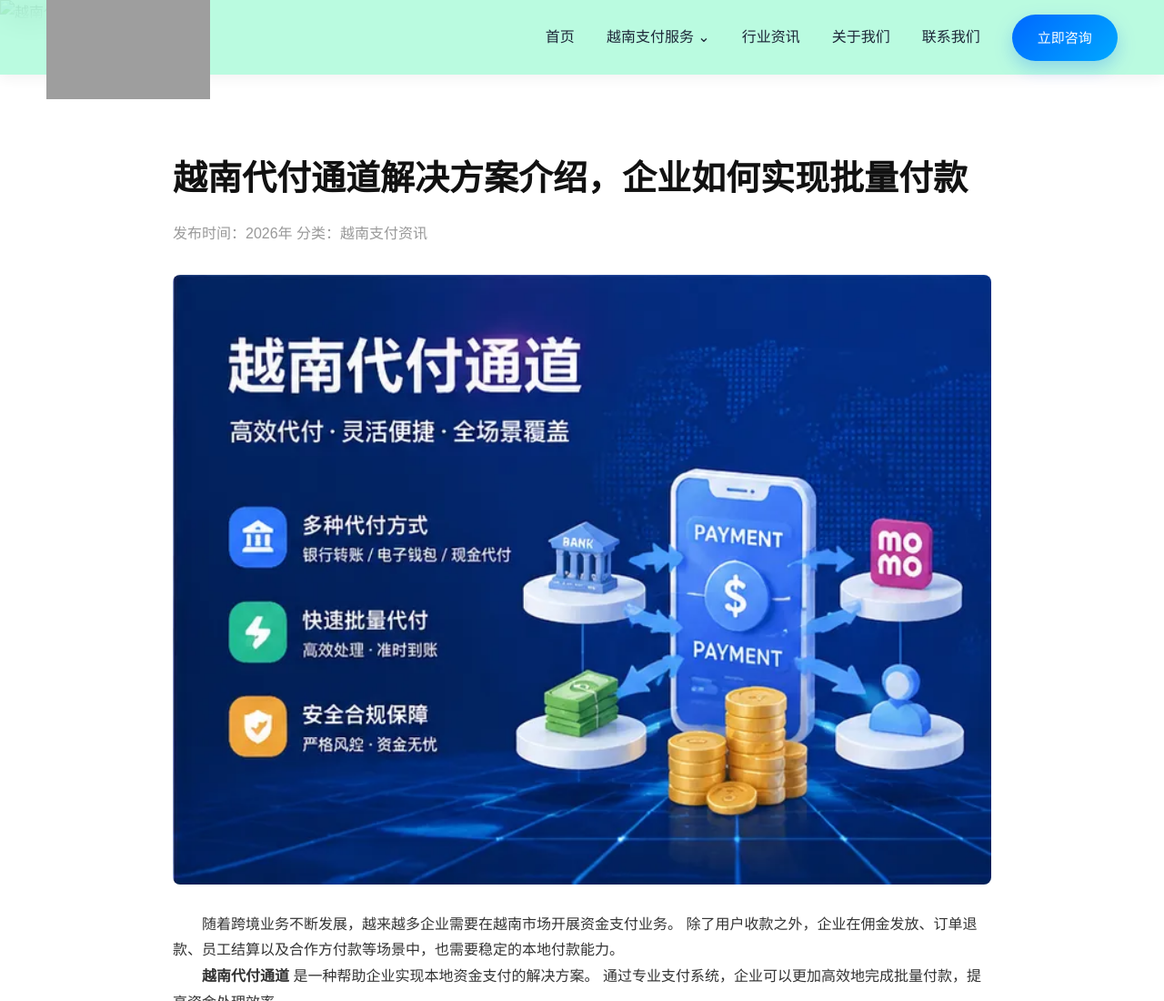
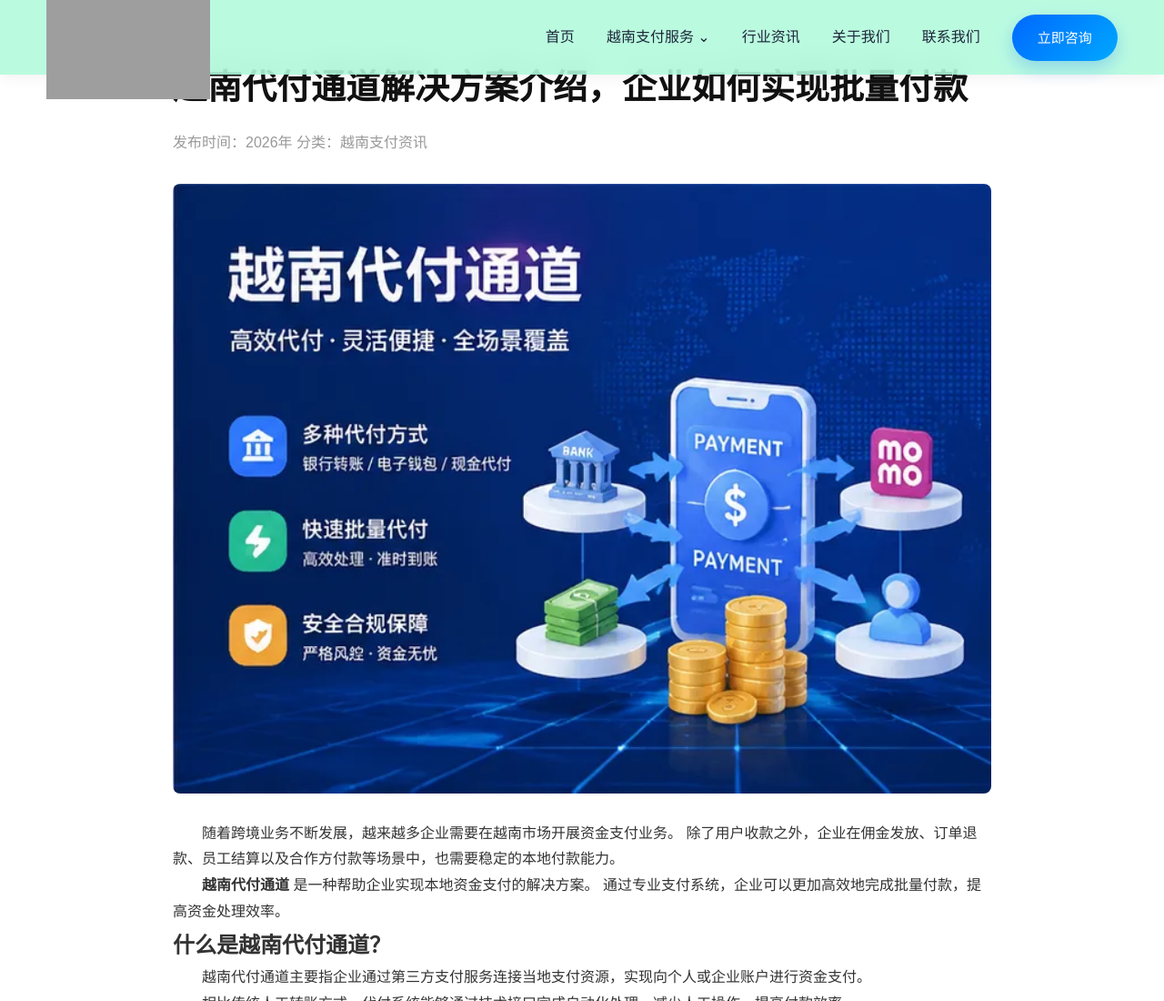
Before and after one commit to monicaalex01/ukpaycommerce, a plain HTML site: page news/article8.html in a window 1280 px wide. Shown: the top 1100 px of the page at 91% size. Drawn offline with Linux system fonts and the light colour scheme; grey boxes are pictures that could not be loaded.

Commit message:
Update article8.html

```diff
--- a/news/article8.html
+++ b/news/article8.html
@@ -134,19 +134,6 @@
         </div>
 
     </header>
-
-
-
-
-    <section class="article-banner">
-
-        <img src="../images/news/article-banner.webp" alt="越南代付通道">
-
-    </section>
-
-
-
-
 
     <section class="article-page">
 
```
